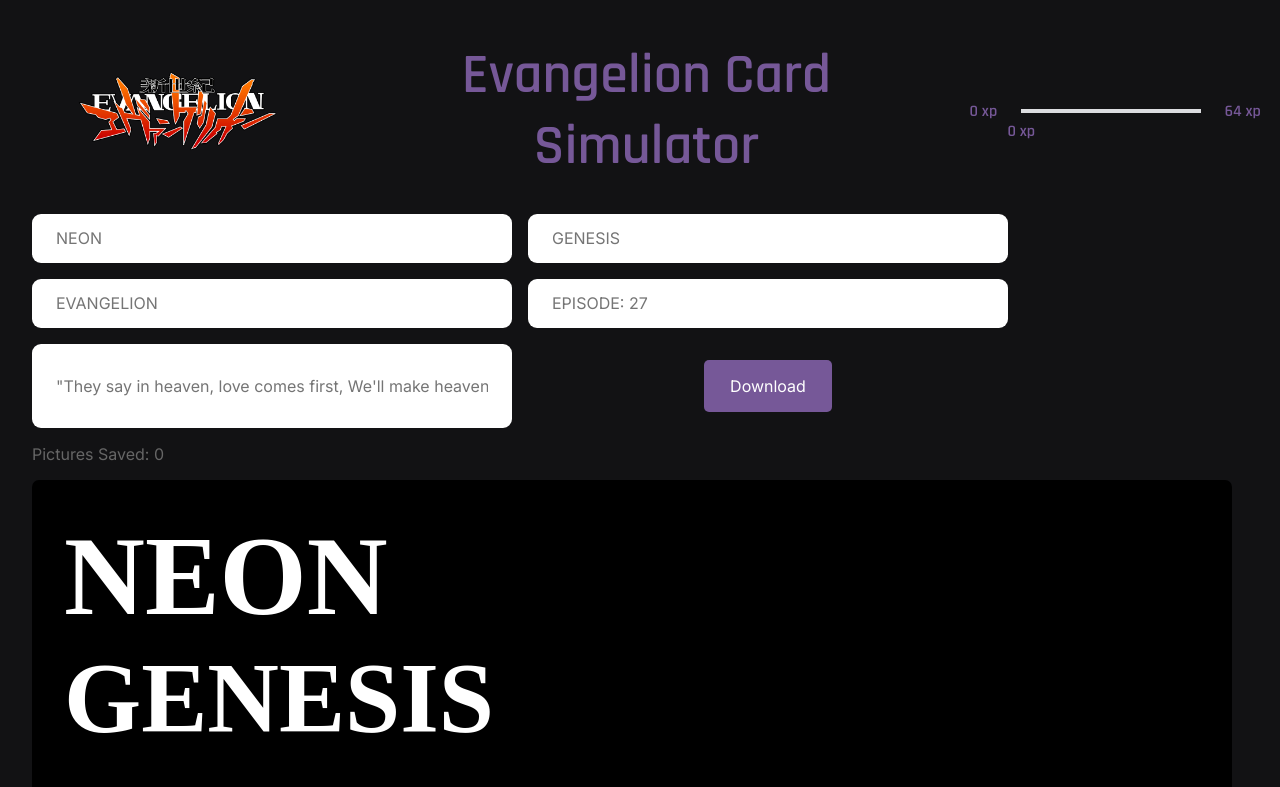
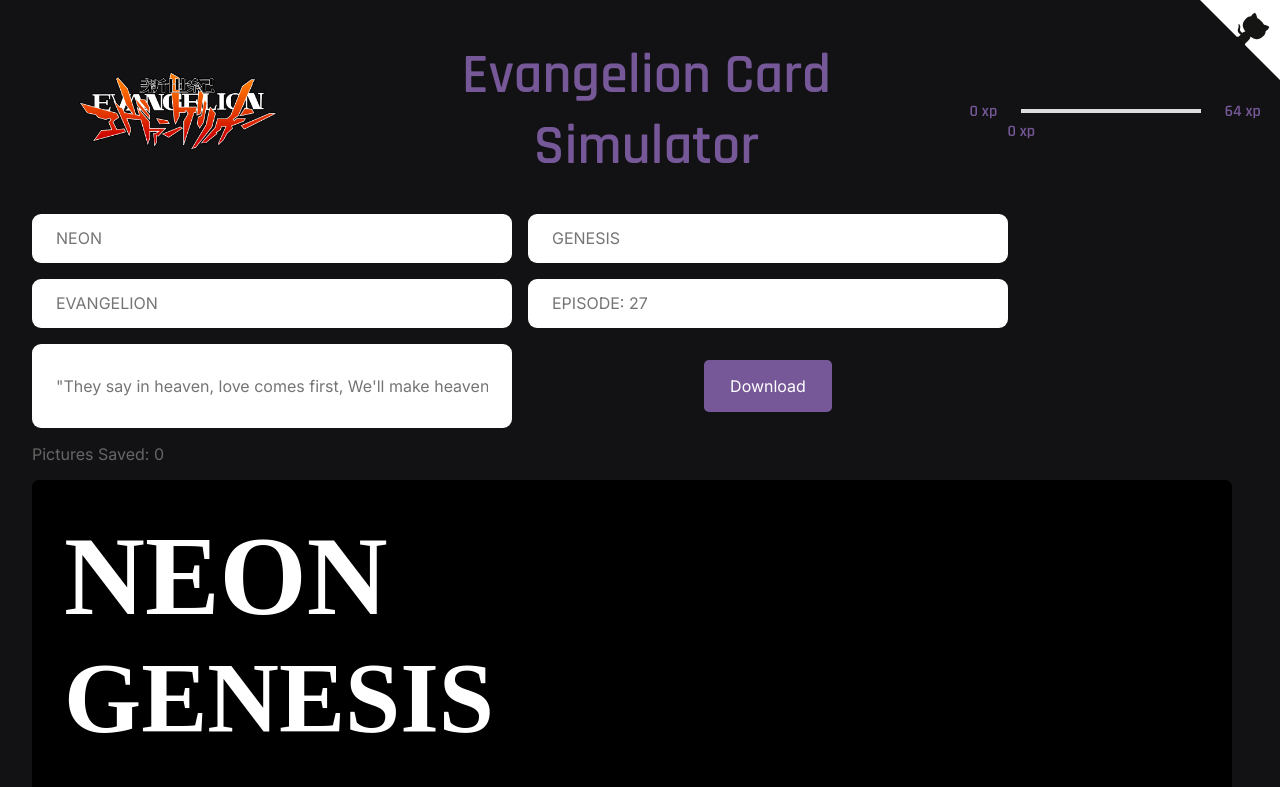
Before and after one commit to Lukasdias/evangelion-card-reactjs, a Next.js app: page / in a window 1280 px wide. Shown: the top 787 px of the page. Built offline with nearby package versions, Linux system fonts and the light colour scheme.

Commit message:
github corner

```diff
--- a/src/pages/_document.tsx
+++ b/src/pages/_document.tsx
@@ -8,6 +8,7 @@
                     <link rel="preconnect" href="https://fonts.gstatic.com" />
                     <link href="https://fonts.googleapis.com/css2?family=Inter:wght@400;500;600&family=Rajdhani:wght@600&display=swap"
                         rel="stylesheet" />
+                    <a href="https://github.com/Lukasdias" className="github-corner" aria-label="View source on GitHub"><svg width="80" height="80" viewBox="0 0 250 250" aria-hidden="true"><path d="M0,0 L115,115 L130,115 L142,142 L250,250 L250,0 Z"></path><path d="M128.3,109.0 C113.8,99.7 119.0,89.6 119.0,89.6 C122.0,82.7 120.5,78.6 120.5,78.6 C119.2,72.0 123.4,76.3 123.4,76.3 C127.3,80.9 125.5,87.3 125.5,87.3 C122.9,97.6 130.6,101.9 134.4,103.2" fill="currentColor" style={{ transformOrigin: '130px 106px' }} className="octo-arm"></path><path d="M115.0,115.0 C114.9,115.1 118.7,116.5 119.8,115.4 L133.7,101.6 C136.9,99.2 139.9,98.4 142.2,98.6 C133.8,88.0 127.5,74.4 143.8,58.0 C148.5,53.4 154.0,51.2 159.7,51.0 C160.3,49.4 163.2,43.6 171.4,40.1 C171.4,40.1 176.1,42.5 178.8,56.2 C183.1,58.6 187.2,61.8 190.9,65.4 C194.5,69.0 197.7,73.2 200.1,77.6 C213.8,80.2 216.3,84.9 216.3,84.9 C212.7,93.1 206.9,96.0 205.4,96.6 C205.1,102.4 203.0,107.8 198.3,112.5 C181.9,128.9 168.3,122.5 157.7,114.1 C157.9,116.9 156.7,120.9 152.7,124.9 L141.0,136.5 C139.8,137.7 141.6,141.9 141.8,141.8 Z" fill="currentColor" className="octo-body"></path></svg></a>
                 </Head>
                 <body>
                     <Main />
--- a/src/pages/index.tsx
+++ b/src/pages/index.tsx
@@ -28,6 +28,7 @@
             Inicio | Card Generator
           </title>
         </Head>
+
         <Header />
         <TitleForm />
       </div>
--- a/src/styles/global.css
+++ b/src/styles/global.css
@@ -59,3 +59,38 @@
     display: flex;
     flex-direction: column;
 }
+
+.github-corner {
+    fill:#fff;
+    color:#151513;
+    position: absolute;
+    top: 0;
+    border: 0;
+    right: 0;
+}
+
+.github-corner:hover  .octo-arm{
+    animation:octocat-wave 560ms ease-in-out
+}
+
+@keyframes octocat-wave{
+    0%, 100% {
+        transform:rotate(0)
+    }
+    20%,60% {
+        transform:rotate(-25deg)
+    }
+    40%,80% {
+        transform:rotate(10deg)
+    }
+}
+
+@media(max-width: 500px){
+    .github-corner:hover .octo-arm{
+        animation: none;
+    }
+
+    .github-corner .octo-arm {
+        animation: octocat-wave 560ms ease-in-out
+    }
+}
```
